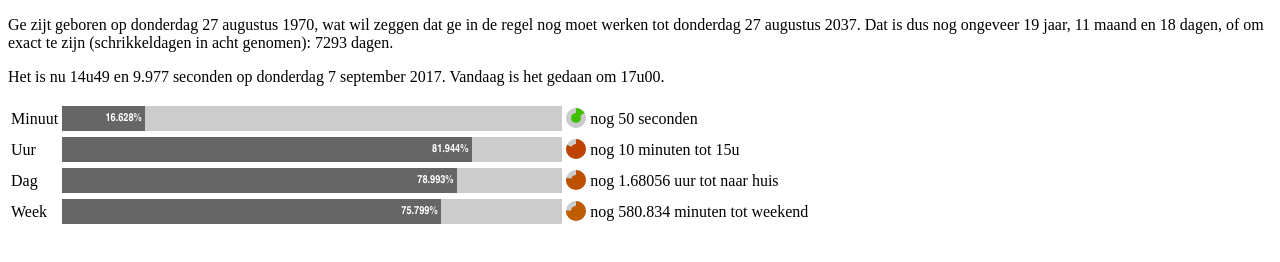
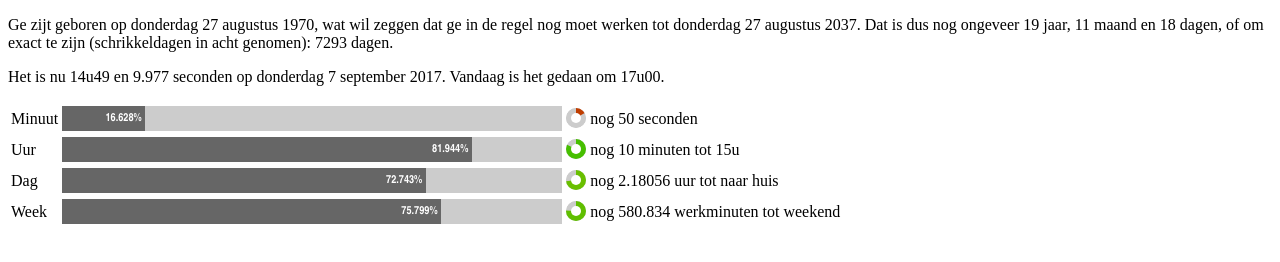
Before and after one commit to mvuijlst/timeleft, a plain HTML site: page index.html in a window 1280 px wide. Drawn offline with Linux system fonts and the light colour scheme.

Commit message:
foute uurberekening verbeterd

```diff
--- a/index.html
+++ b/index.html
@@ -203,7 +203,7 @@
                 startNoonBreak = new Date(yy, mm, dd, morningendhour, morningendminutes, 0);
                 endNoonBreak = new Date(yy, mm, dd, afternoonstarthour, afternoonstartminutes, 0);
                 noonBreak = endNoonBreak - startNoonBreak;
-                milliSecondsToEndOfDay = endOfDay - today - noonBreak;
+                milliSecondsToEndOfDay = endOfDay - today;
                 clearContent("dayleft");
                 hoursLeft = milliSecondsToEndOfDay / 1000 / 60 / 60;
                 addContent("dayleft", "nog " + hoursLeft.toPrecision(6) + " uur tot naar huis");
@@ -216,7 +216,7 @@
                 millisecondsDoneThisWeek = workminutes * (today.getDay() - 1) * 60 * 1000 + (today - startOfDay);
                 clearContent("weekleft");
                 minutesLeft = (millisecondsThisWeek - millisecondsDoneThisWeek) / 1000 / 60;
-                addContent("weekleft", "nog " + minutesLeft.toPrecision(6) + " minuten tot weekend");
+                addContent("weekleft", "nog " + minutesLeft.toPrecision(6) + " werkminuten tot weekend");
                 msPercentageDay = (millisecondsDoneThisWeek / millisecondsThisWeek) * 100;
                 doPercentage("week", msPercentageDay);
 
@@ -238,7 +238,7 @@
         }
 
         function doPercentage(cnt, nbr) {
-            var h = Math.floor((100 - nbr) * 120 / 100);
+            var h = Math.floor((nbr) * 120 / 100);
             perc = nbr.toPrecision(5) + "%";
 
             if (nbr > 10) {
@@ -251,7 +251,7 @@
 
             document.getElementById(cnt + "pie").style.strokeDasharray = nbr + ", 100";
             document.getElementById(cnt + "pie").style.stroke = hsv2rgb(h, 1, .75);
-            document.getElementById(cnt + "pie2").style.fill = hsv2rgb(h, 1, .75);
+            //document.getElementById(cnt + "pie2").style.fill = hsv2rgb(h, 1, .75);
             document.getElementById(cnt).style.width = perc;
         }
 
```
